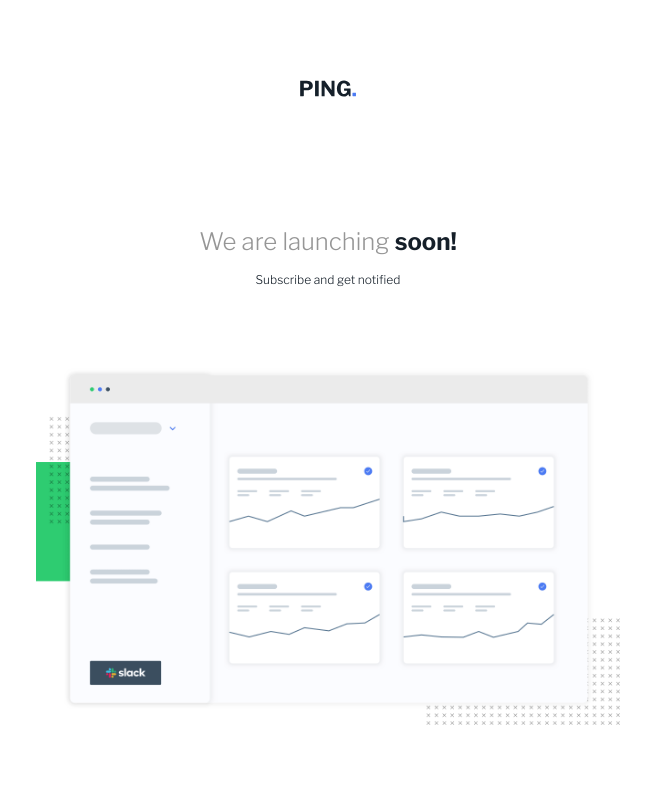
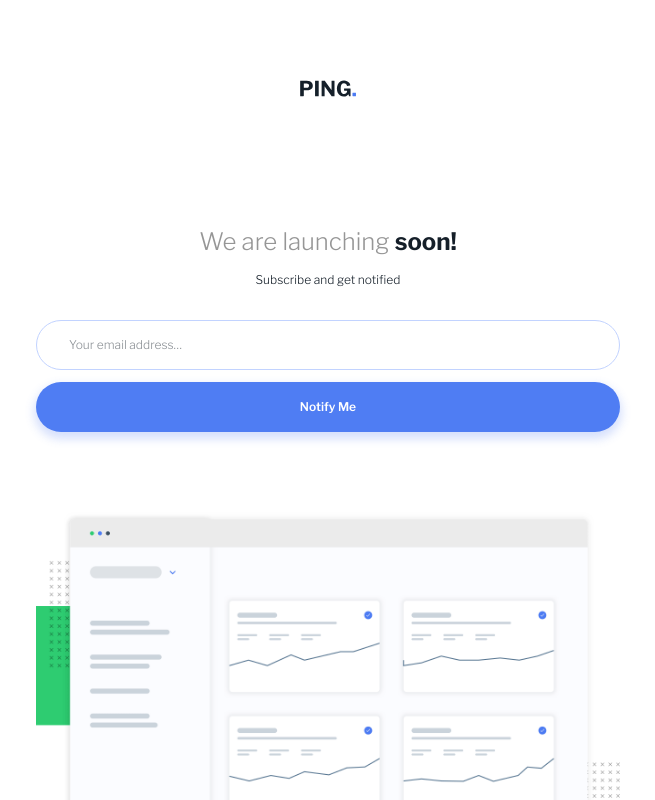
Before and after one commit to MrBlackvanta/ping-single-column-coming-soon-page, a Next.js app: page / in a window 1280 px wide. Shown: the top 800 px of the page, without its empty margins (312-967 px from the left). Built offline with nearby package versions, Linux system fonts and the light colour scheme.

Commit message:
Add subscribe form with email validation

```diff
--- a/src/app/globals.css
+++ b/src/app/globals.css
@@ -21,7 +21,8 @@
     @apply bg-white;
   }
   button,
-  a {
+  a,
+  input {
     @apply focus-visible-ring;
   }
 }
@@ -41,3 +42,7 @@
 @utility shadow-button {
   box-shadow: 0px 5px 10px 2px rgba(76, 123, 243, 0.230414);
 }
+
+@utility btn-primary {
+  @apply bg-blue shadow-button cursor-pointer rounded-full border border-transparent px-8 py-4 text-xs font-semibold text-white;
+}
--- a/src/app/page.tsx
+++ b/src/app/page.tsx
@@ -1,5 +1,6 @@
 import illustration from "@/assets/images/illustration-dashboard.png";
 import { LogoIcon } from "@/components/icons";
+import SubscribeForm from "@/components/subscribe-form";
 import Image from "next/image";
 
 export default function Page() {
@@ -14,7 +15,7 @@ export default function Page() {
           <span className="text-very-dark-blue font-bold">soon!</span>
         </h1>
         <p className="mt-3.5 text-xs">Subscribe and get notified</p>
-        {/* SubscribeForm is added in step 5 */}
+        <SubscribeForm />
         <Image
           src={illustration}
           alt="The Ping product dashboard previewing analytics charts"
--- /dev/null
+++ b/src/components/subscribe-form.tsx
@@ -0,0 +1,71 @@
+"use client";
+
+import { useId, useState } from "react";
+
+function validateEmail(value: string) {
+  const email = value.trim();
+  if (!email) return "Whoops! It looks like you forgot to add your email";
+  if (!/^[^\s@]+@[^\s@]+\.[^\s@]+$/.test(email)) {
+    return "Please provide a valid email address";
+  }
+  return "";
+}
+
+export default function SubscribeForm() {
+  const id = useId();
+  const emailId = `${id}-email`;
+  const errorId = `${id}-error`;
+  const [email, setEmail] = useState("");
+  const [error, setError] = useState("");
+
+  function handleSubmit(event: React.SyntheticEvent<HTMLFormElement>) {
+    event.preventDefault();
+    setError(validateEmail(email));
+  }
+
+  function handleChange(event: React.ChangeEvent<HTMLInputElement>) {
+    setEmail(event.target.value);
+    if (error) setError("");
+  }
+
+  return (
+    <form
+      noValidate
+      onSubmit={handleSubmit}
+      className="mt-8 flex w-full flex-col gap-3"
+    >
+      <div className="w-full">
+        <label htmlFor={emailId} className="sr-only">
+          Email address
+        </label>
+        <input
+          id={emailId}
+          name="email"
+          type="email"
+          autoComplete="email"
+          required
+          placeholder="Your email address…"
+          value={email}
+          onChange={handleChange}
+          aria-invalid={!!error}
+          aria-describedby={error ? errorId : undefined}
+          className={`placeholder:text-very-dark-blue/50 w-full rounded-full border px-8 py-4 text-left text-xs ${
+            error ? "border-light-red" : "border-pale-blue"
+          }`}
+        />
+        {error && (
+          <p
+            id={errorId}
+            role="alert"
+            className="text-light-red mt-2 text-xs italic"
+          >
+            {error}
+          </p>
+        )}
+      </div>
+      <button type="submit" className="btn-primary w-full">
+        Notify Me
+      </button>
+    </form>
+  );
+}
```
Also changed, not shown: 1 other file (tests, documents, lock files or other folders).
